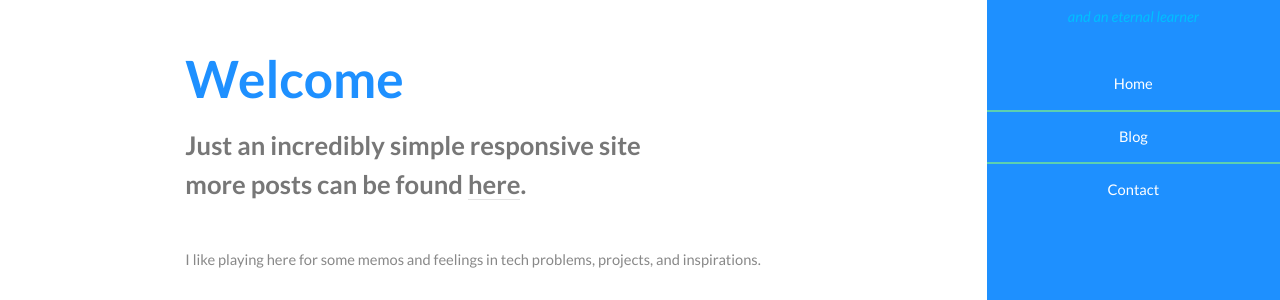
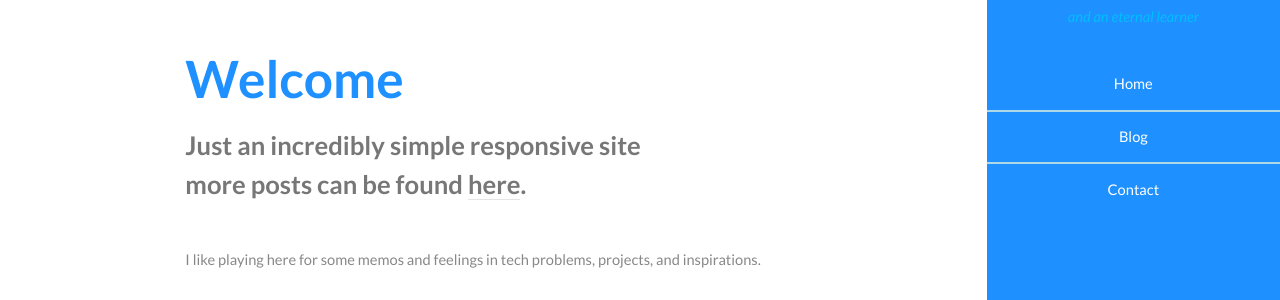
Before and after one commit to KaiboLiu/kaiboliu.github.io, a Jekyll site: the page built from index.html, in a window 1280 px wide. Shown: the part 239-539 px from the top of the page. Built offline with Jekyll 4.4.1, drawn with Linux system fonts in a browser that asks for light colours.

Commit message:
better website

```diff
--- a/css/style.css
+++ b/css/style.css
@@ -36,7 +36,7 @@
 		a:hover {
 			border-bottom-color: transparent;
 			/*color: #4acaa8 !important;*/
-			color: #1E90FF !important;
+			color: ##ff0000 !important;
 		}
 
 	strong, b {
@@ -934,7 +934,7 @@
 
 	#header {
 		background: #1E90FF;
-		color: #00BFFF;
+		color: #f0ffff;
 		height: 100%;
 		position: fixed;
 		text-align: center;
@@ -1007,7 +1007,7 @@
 		}
 
 			#header > nav ul li {
-				border-top: solid 2px #5ccfb0;
+				border-top: solid 2px #ADD8E6;
 				display: block;
 				padding: 0;
 			}
@@ -1027,7 +1027,7 @@
 
 					#header > nav ul li a.active, #header > nav ul li .cc-active {
 						background: #fff;
-						color: ##808000 !important;
+						color: #1E90FF !important;
 					}
 
 				#header > nav ul li:first-child {
```
